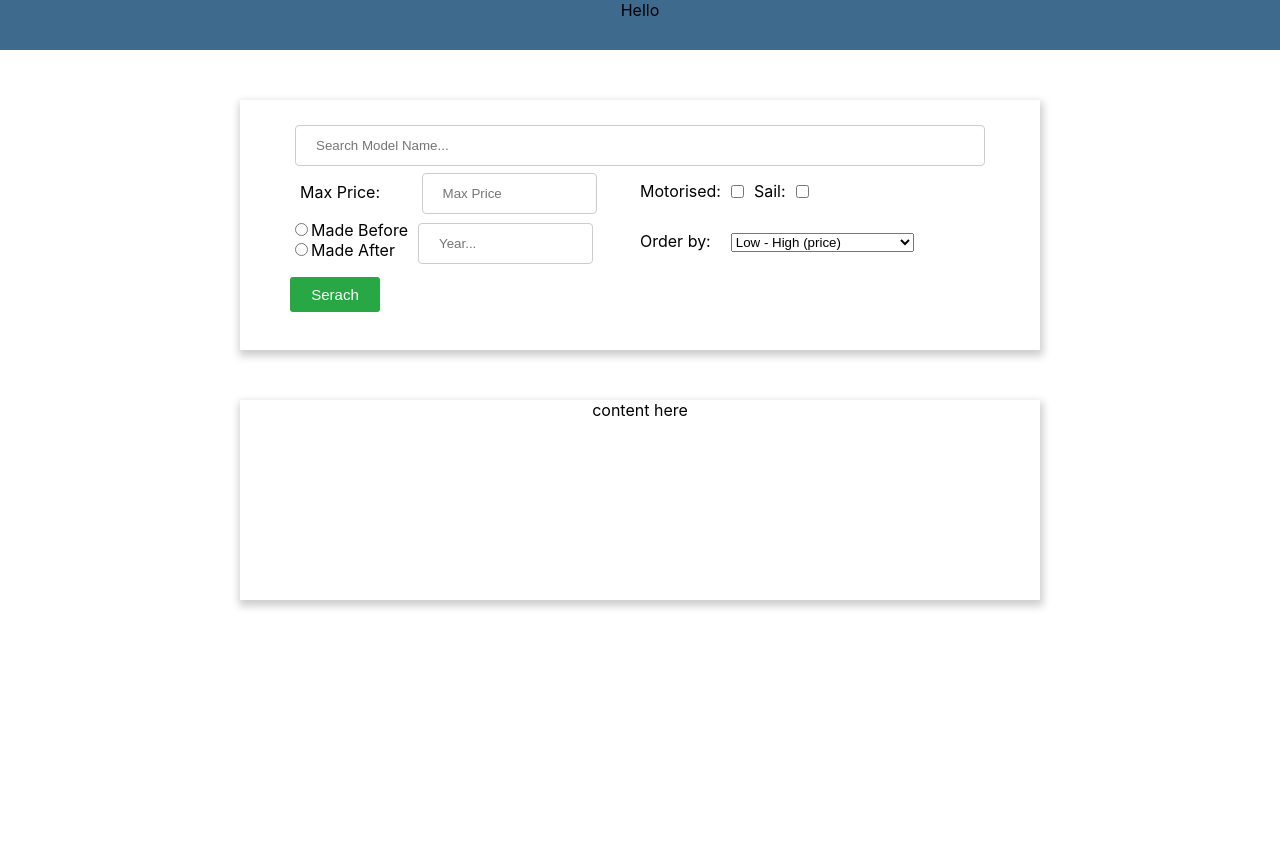
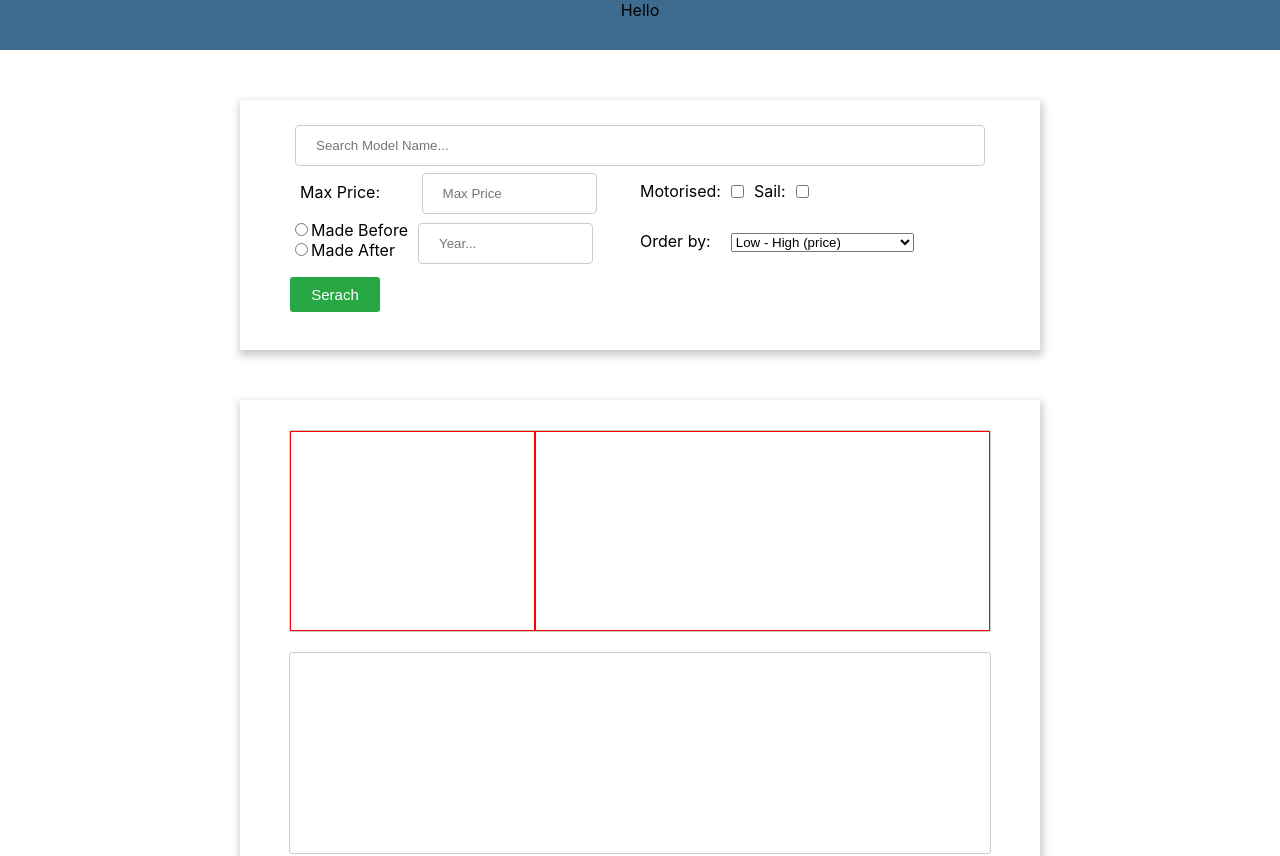
Before and after one commit to Kanzaki404/Boat-market, a React (Create React App) app: page / in a window 1280 px wide. Shown: the top 856 px of the page. Before the commit the page ends 800 px from the top, so only its background shows below. Built offline with nearby package versions, Linux system fonts and the light colour scheme.

Commit message:
some progresss

```diff
--- a/src/Components/Content.jsx
+++ b/src/Components/Content.jsx
@@ -1,19 +1,55 @@
-import React from 'react'
+import React from "react";
 import styled from "styled-components";
 
+const ContentWrapper = styled.div`
+  box-shadow: 1px 4px 8px 2px rgba(0, 0, 0, 0.2);
+  width: 800px;
+  height: 600px;
+  margin: 50px auto 50px auto;
+  padding-top: 20px;
+  overflow-y: scroll;
+  overflow-x: hidden;
 
-const ContentWrapper = styled.div`
-  box-shadow: 1px 4px 8px 2px rgba(0,0,0,0.2);
-  width: 800px;
+`;
+
+const Card = styled.div`
+  width: 700px;
   height: 200px;
-  margin-top: 50px;
-  margin-left: auto;
-  margin-right: auto;
-`
+  margin: 10px auto 10px auto;
+  border: solid 1px #ccc;
+  border-radius: 3px;
+  display: inline-flex;
+`;
+const One = styled.div`
+  height: 100%;
+    border: solid 1px red;
+  width: 35%;
+
+
+  box-sizing: border-box;
+`;
+
+const Two = styled.div`
+  height: 100%;
+  border: solid 1px red;
+  width: 65%;
+
+  box-sizing: border-box;
+`;
 export default function Content() {
-    return (
-        <ContentWrapper>
-            content here
-        </ContentWrapper>
-    )
+  return (
+    <ContentWrapper>
+      <Card>
+        <One></One>
+        <Two></Two>
+      </Card>
+      <Card></Card>
+      <Card></Card>
+      <Card></Card>
+      <Card></Card>
+      <Card></Card>
+      <Card></Card>
+      <Card></Card>
+    </ContentWrapper>
+  );
 }
```
